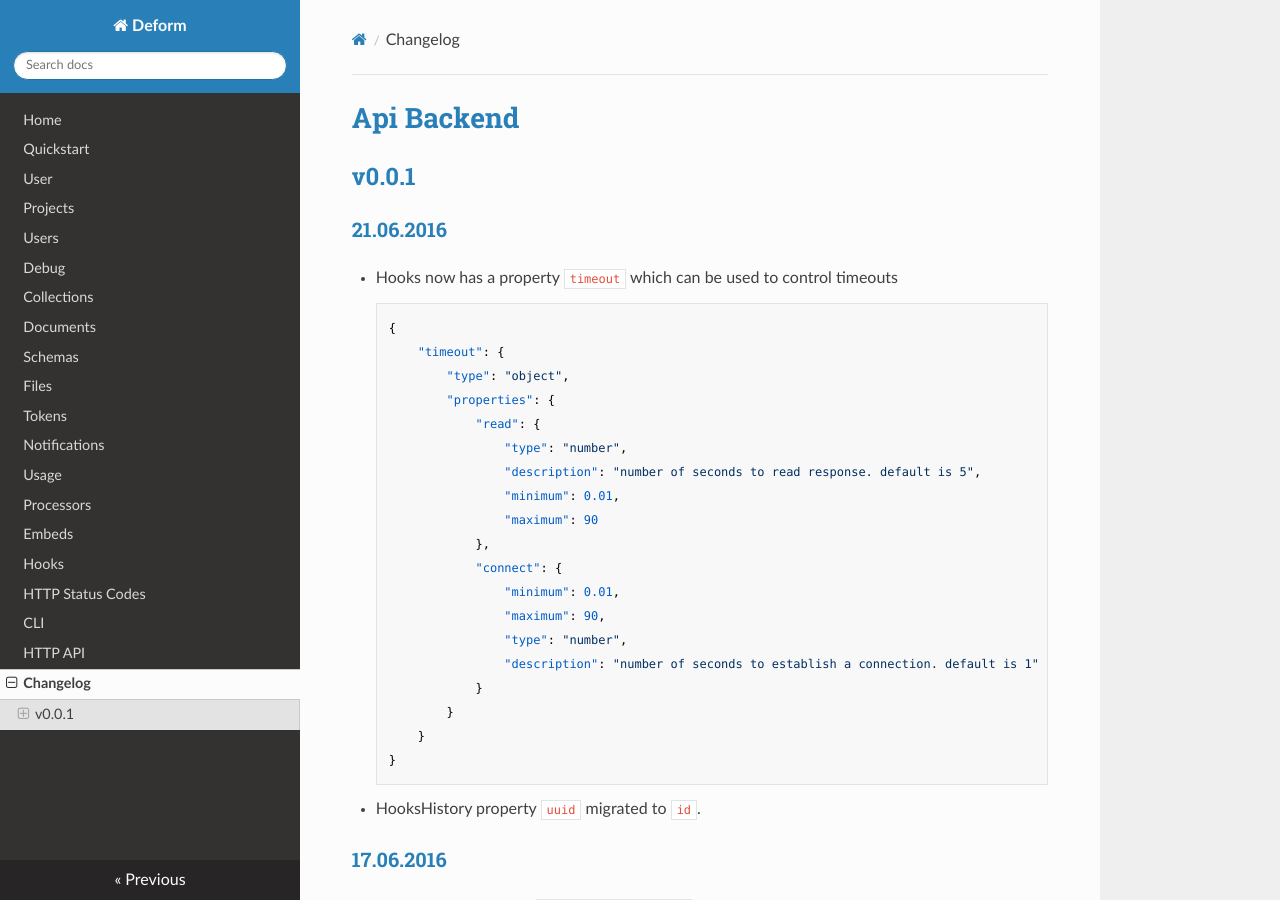
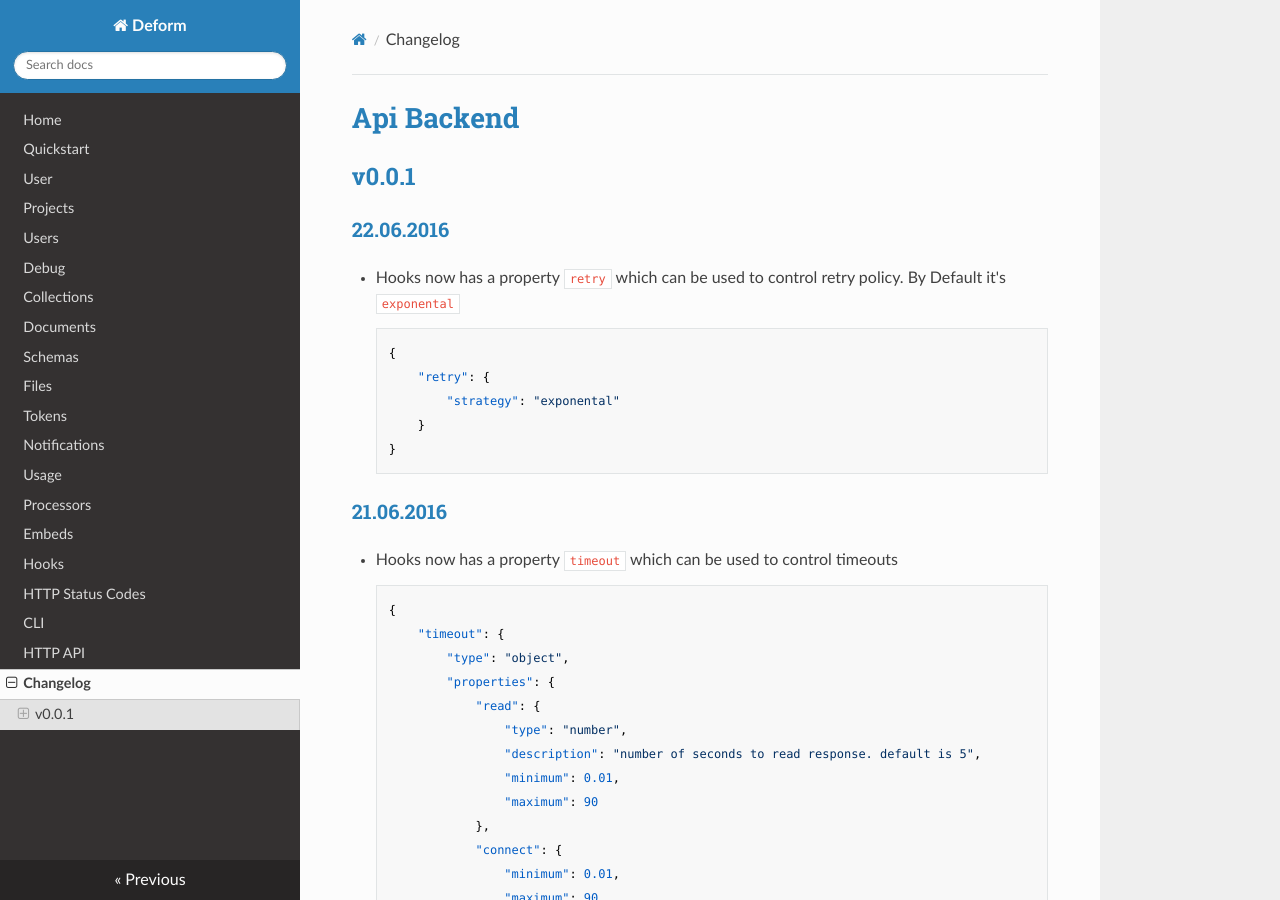
Before and after one commit to deformio/docs, an MkDocs documentation site: the page built from docs/changelog.md, in a window 1280 px wide and 900 px high. Built offline with MkDocs 1.6.1, drawn with Linux system fonts in a browser that asks for light colours; nearby versions of some CDN libraries; old or Windows-style settings are respelled for this version of MkDocs.

Commit message:
Changelog updated

```diff
--- a/docs/changelog.md
+++ b/docs/changelog.md
@@ -1,6 +1,16 @@
 # Api Backend
 
 ## v0.0.1
+
+### 22.06.2016
+
+  * Hooks now has a property `retry` which can be used to control retry policy. By Default it's `exponental`
+
+        {
+            "retry": {
+                "strategy": "exponental"
+            }
+        }
 
 ### 21.06.2016
 
```
